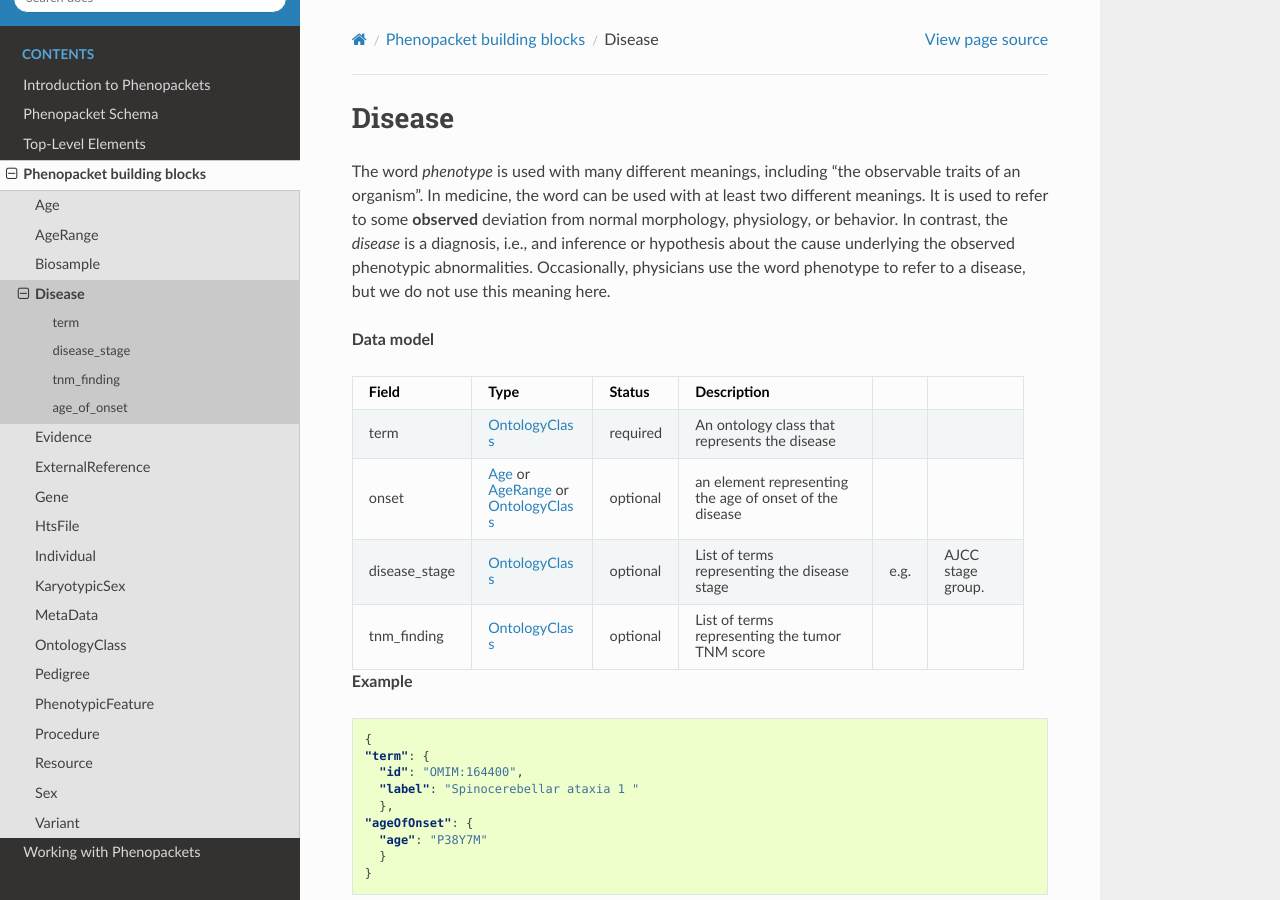
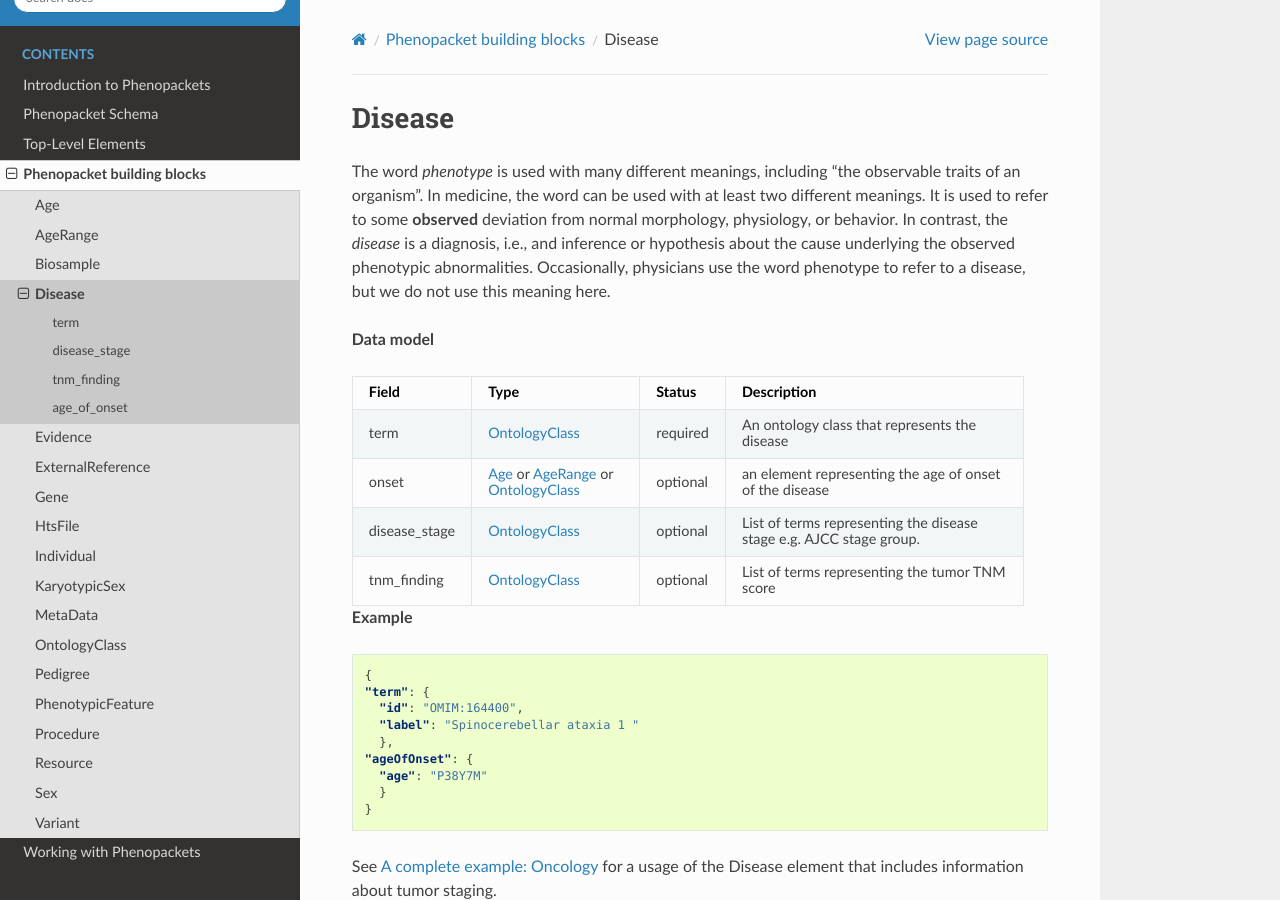
Before and after one commit to phenopackets/phenopacket-schema, a Sphinx documentation site: the page built from docs/disease.rst, in a window 1280 px wide and 900 px high. Built offline with Sphinx 7.4.7 and the Read the Docs theme 2.0.0, drawn with Linux system fonts in a browser that asks for light colours.

```diff
--- a/docs/disease.rst
+++ b/docs/disease.rst
@@ -20,7 +20,7 @@ physicians use the word phenotype to refer to a disease, but we do not use this
 
    term, :ref:`rstontologyclass`, required, An ontology class that represents the disease
    onset, :ref:`rstage` or :ref:`rstagerange` or :ref:`rstontologyclass`, optional, an element representing the age of onset of the disease
-   disease_stage, :ref:`rstontologyclass`, optional, List of terms representing the disease stage, e.g., AJCC stage group.
+   disease_stage, :ref:`rstontologyclass`, optional, List of terms representing the disease stage e.g. AJCC stage group.
    tnm_finding, :ref:`rstontologyclass`, optional, List of terms representing the tumor TNM score
 
 
```
